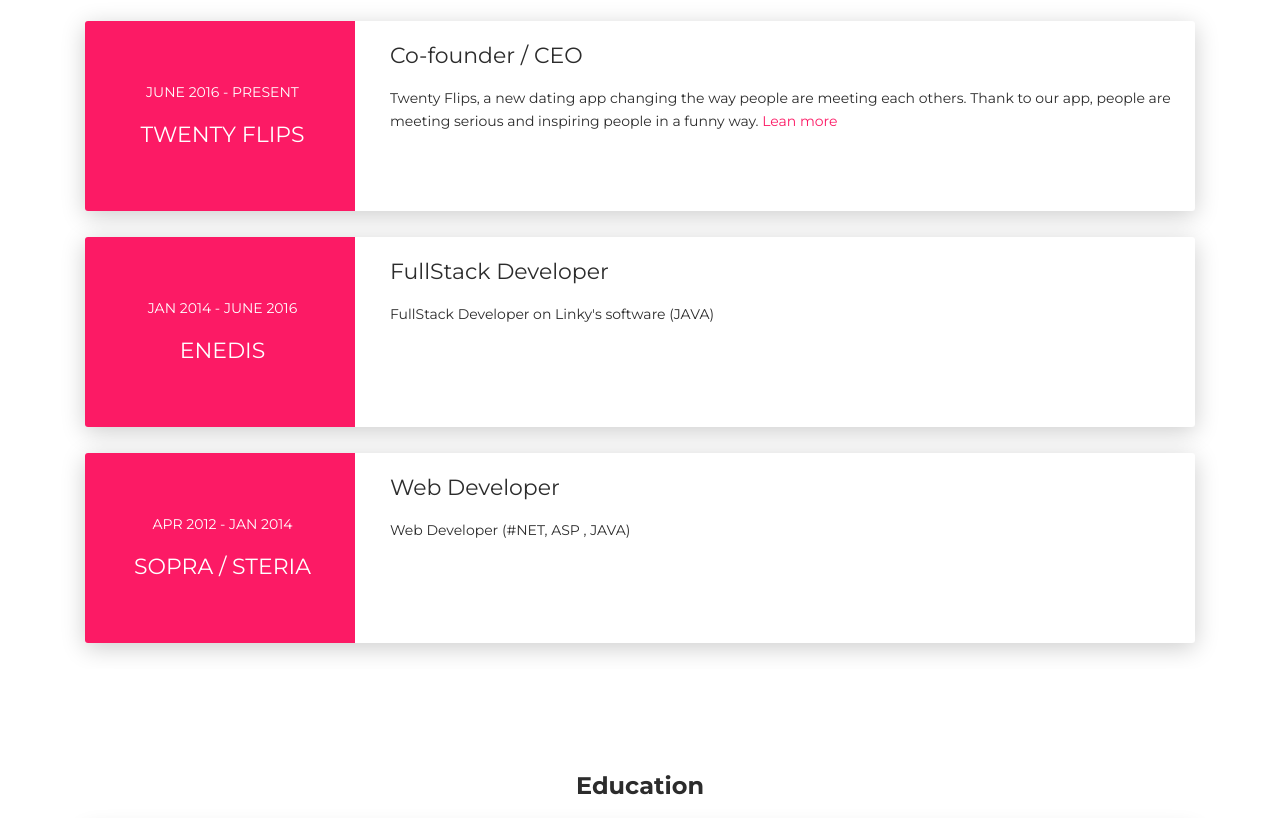
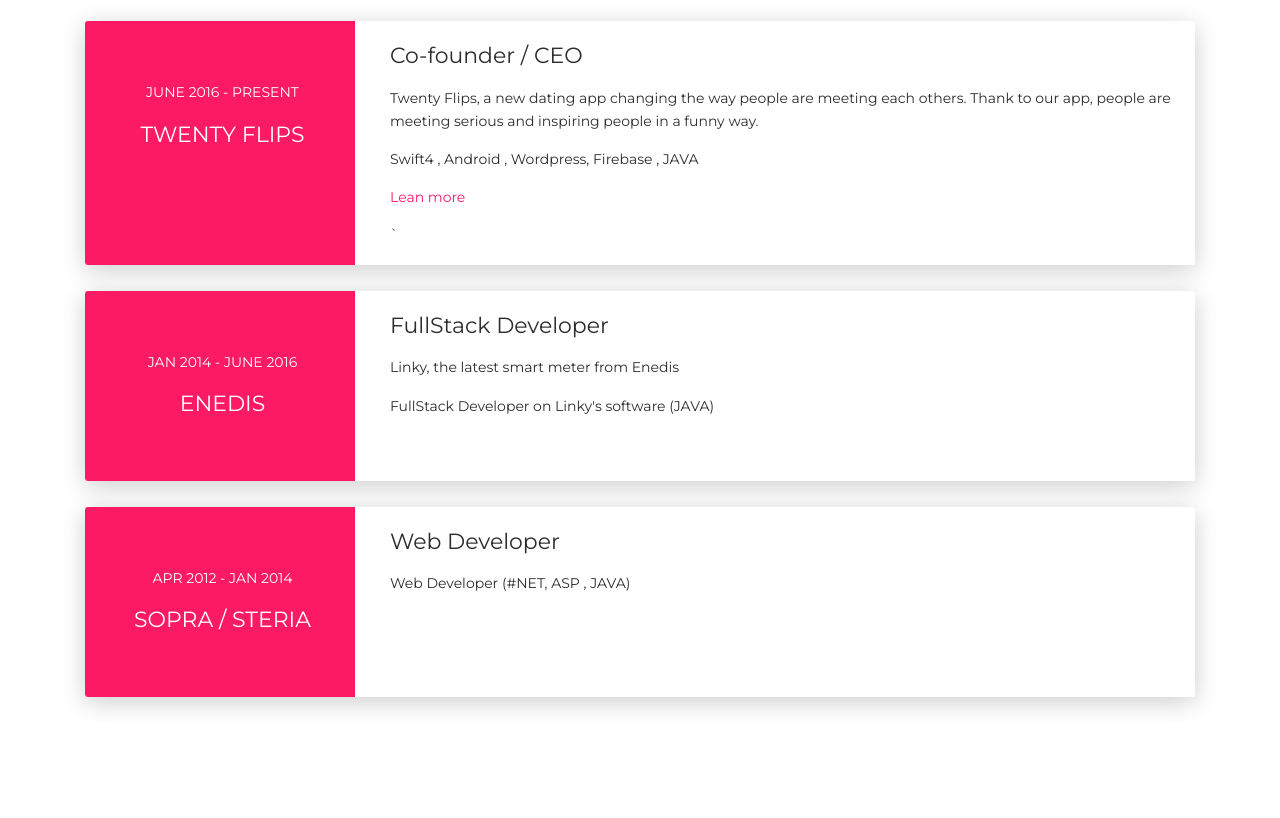
Before and after one commit to marionFlx/marionFlx.github.io, a plain HTML site: page index.html in a window 1280 px wide. Shown: the part 2489-3307 px from the top of the page. Drawn offline with Linux system fonts and the light colour scheme.

Commit message:
add enedis info

```diff
--- a/index.html
+++ b/index.html
@@ -325,7 +325,9 @@
             <p>
               Twenty Flips, a new dating app changing the way people are meeting each others.
               Thank to our app, people are meeting serious and inspiring people in a funny way.
-             <a href="http://www.twentyflips.com" target="_blank" >Lean more</a></p>
+              <p>Swift4 , Android , Wordpress, Firebase , JAVA</p>
+             <a href="http://www.twentyflips.com" target="_blank" >Lean more</a></p>`
+
           </div>
         </div>
       </div>
@@ -341,6 +343,7 @@
         <div class="col-md-9" data-aos="fade-left" data-aos-offset="50" data-aos-duration="500">
           <div class="card-body">
             <div class="h5">FullStack Developer</div>
+            <p>Linky, the latest smart meter from Enedis</p>
             <p>FullStack Developer on Linky's software (JAVA)</p>
           </div>
         </div>
```
